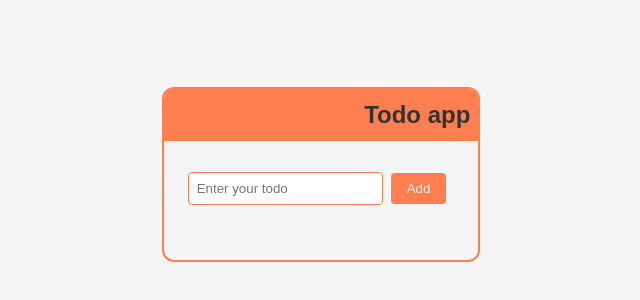
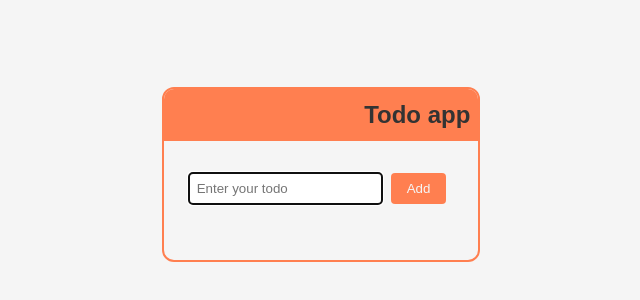
Before and after one commit to Taliw-ph/my-to-do-app, a React (Vite) app: page / in a window 1280 px wide. Shown: the part 226-526 px from the top of the page, without its empty margins (319-959 px from the left). Built offline with nearby package versions, Linux system fonts and the light colour scheme; a web font is replaced by a local one.

Commit message:
feat: 🎸 Add auto focus to input

```diff
--- a/src/components/AddTodo.tsx
+++ b/src/components/AddTodo.tsx
@@ -1,4 +1,4 @@
-import { useState } from "react";
+import { useEffect, useRef, useState } from "react";
 
 interface AddTodoProps {
   onAddTask: (text: string) => void;
@@ -6,6 +6,7 @@ interface AddTodoProps {
 
 const AddTodo = ({ onAddTask }: AddTodoProps) => {
   const [text, setText] = useState<string>("");
+  const inputRef = useRef<HTMLInputElement>(null);
 
   const onTextChange = (event: React.ChangeEvent<HTMLInputElement>) =>
     setText(event.target.value);
@@ -15,11 +16,17 @@ const AddTodo = ({ onAddTask }: AddTodoProps) => {
     if (newTask === "") return;
     onAddTask(text);
     setText("");
+    inputRef.current?.focus();
   };
+
+  useEffect(() => {
+    inputRef.current?.focus();
+  }, []);
 
   return (
     <div className="form">
       <input
+        ref={inputRef}
         type="text"
         id="todo-input"
         placeholder="Enter your todo"
```
